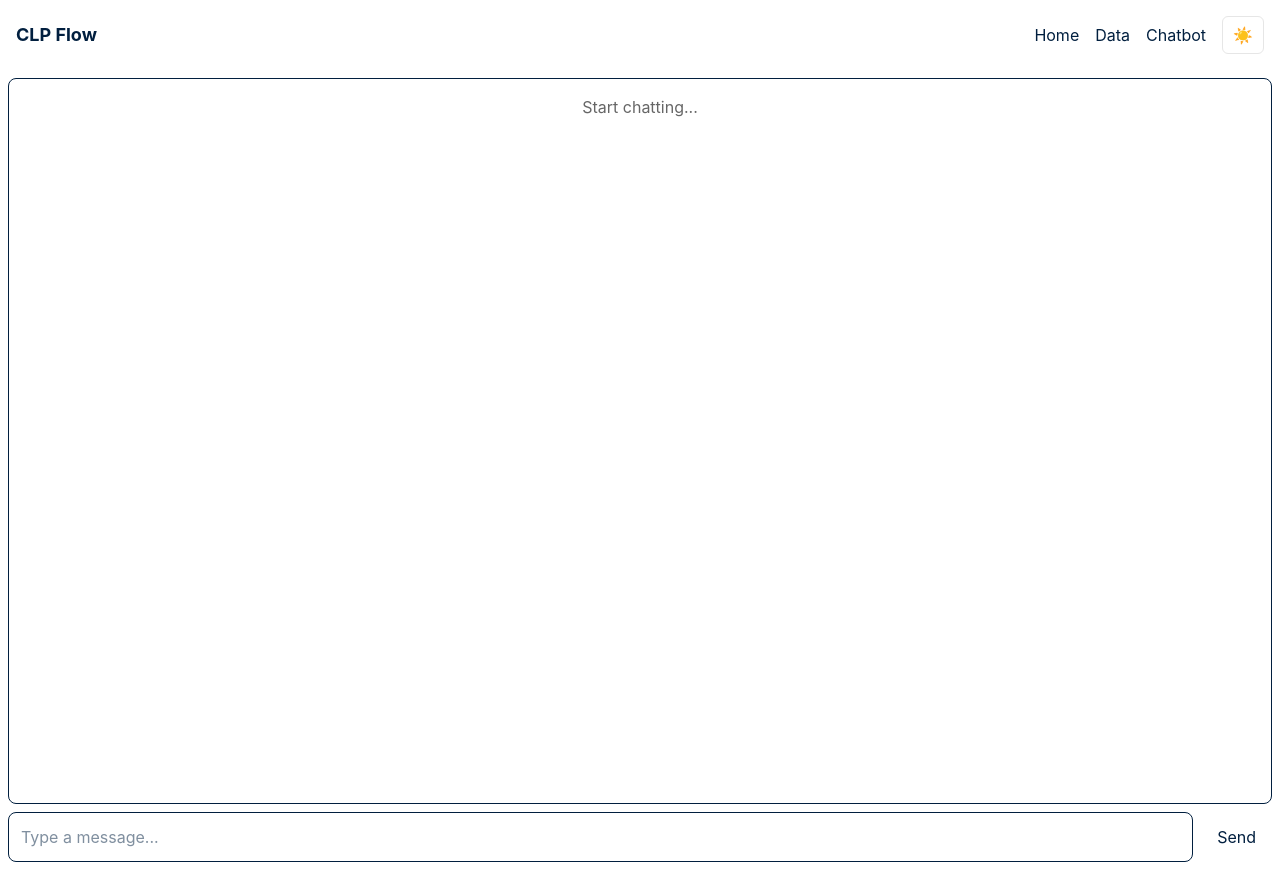
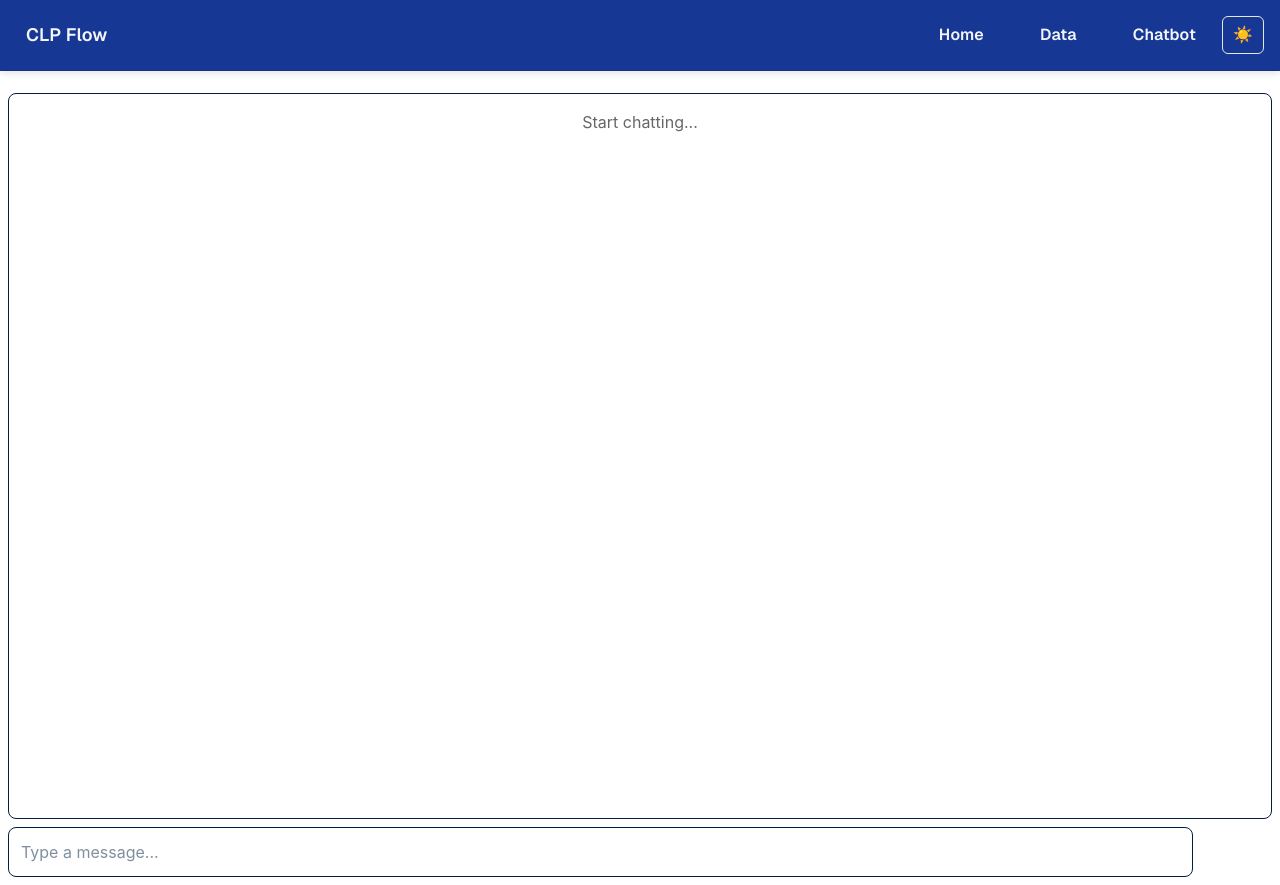
Before and after one commit to wwwwwwwwwwwwwmmmmmm/SBUHacks2025, a Next.js app: page /chatbot in a window 1280 px wide. Built offline with nearby package versions, Linux system fonts and the light colour scheme.

Commit message:
feat: navbar with dark/light theme

```diff
--- a/src/app/globals.css
+++ b/src/app/globals.css
@@ -17,6 +17,10 @@
     --color-primary: 59 130 246; /* blue-500 */
     --color-primary-strong: 37 99 235; /* blue-600 */
     --color-on-primary: 255 255 255; /* text on primary */
+
+    /* Navbar tint for light theme: slightly darker than primary so it reads as a bar */
+    /* DARKENED from 30 64 175 to 22 55 148 to make the bar a bit deeper */
+    --navbar-blue: 22 55 148; /* darker blue */
 
     /* positive (green) */
     --color-positive: 6 95 70; /* green-ish */
@@ -72,6 +76,9 @@
     --color-primary: 59 130 246; /* keep blue primary but looks good on dark */
     --color-primary-strong: 37 99 235;
     --color-on-primary: 255 255 255;
+
+    /* Navbar tint for dark theme: darken slightly from 59 130 246 to 37 99 235 so it's deeper */
+    --navbar-blue: 37 99 235; /* darker blue for dark mode */
 
     --color-card: 6 6 6; /* near black */
     --color-card-border: 34 34 34;
@@ -247,3 +254,84 @@ body {
     /* also provide CSS custom properties with RGB components (no alpha) that tailwind.config references */
     --color-background-rgb: var(--color-background);
 }
+
+/* Helper for links placed on a primary-colored background */
+.text-on-primary {
+    color: var(--on-primary);
+}
+
+/* Navbar styles: a distinct bar with a theme-aware blue tint */
+.app-navbar {
+    /* NOTE: --navbar-blue is provided by the `.light` / `.dark` classes above so
+       the bar changes appropriately with theme while remaining visually distinct. */
+
+    background: rgb(var(--navbar-blue) / 1);
+    color: rgb(255 255 255 / 1);
+
+    /* Prefer the Geist font variable injected on the element; fall back to system font stack */
+    font-family: var(--font-geist-sans), Inter, ui-sans-serif, system-ui, -apple-system, "Segoe UI", Roboto, "Helvetica Neue", Arial, Helvetica, sans-serif;
+
+    /* visual separation: use a subtle border derived from the navbar tint */
+    box-shadow: 0 2px 8px rgba(2, 6, 23, 0.18);
+    border-bottom: 1px solid rgb(var(--navbar-blue) / 0.12);
+
+    /* ensure the bar visually separates from page content */
+    margin-bottom: 14px;
+    z-index: 40;
+}
+
+/* Explicit theme-aware overrides to guarantee visible changes when the body toggles .light/.dark */
+.light .app-navbar {
+    /* darker blue in light mode */
+    background: rgb(var(--navbar-blue) / 1);
+    border-bottom: 1px solid rgba(0, 0, 0, 0.08);
+    box-shadow: 0 2px 8px rgba(2, 6, 23, 0.12);
+}
+
+.dark .app-navbar {
+    /* slightly brighter / more saturated blue in dark mode for contrast */
+    background: rgb(var(--navbar-blue) / 1);
+    border-bottom: 1px solid rgba(255, 255, 255, 0.06);
+    box-shadow: 0 2px 14px rgba(0, 0, 0, 0.6);
+}
+
+/* Link styles inside the navbar */
+.nav-link {
+    color: rgb(255 255 255 / 0.95);
+    padding: 6px 10px;
+    border-radius: 6px;
+    text-decoration: none;
+    font-weight: 600;
+    letter-spacing: 0.2px;
+    transition: background-color 0.12s ease, color 0.12s ease, transform 0.08s ease;
+}
+
+/* Add noticeable gap between inline nav-links (in case utility spacing isn't applied) */
+.app-navbar .nav-link + .nav-link {
+    margin-left: 12px;
+}
+
+.nav-link:hover,
+.nav-link:focus {
+    background: rgba(255, 255, 255, 0.06);
+    color: rgb(255 255 255 / 1);
+    transform: translateY(-1px);
+}
+
+/* Make sure the brand/title stands out a bit more */
+.app-navbar .font-bold {
+    color: rgb(255 255 255 / 1);
+}
+
+/* Responsive tweak: ensure mobile nav has adequate spacing */
+@media (max-width: 640px) {
+    .app-navbar {
+        padding-left: 14px;
+        padding-right: 14px;
+    }
+
+    .app-navbar .nav-link {
+        padding-left: 8px;
+        padding-right: 8px;
+    }
+}
--- a/src/app/layout.tsx
+++ b/src/app/layout.tsx
@@ -24,15 +24,15 @@ export const metadata: Metadata = {
 
 function Navbar() {
   return (
-      <nav className="bg-primary-strong text-on-primary p-4 flex justify-between items-center">
+      <nav className={`${geistSans.variable} app-navbar text-on-primary p-4 flex justify-between items-center`}>
       <div className="font-bold text-lg">
-          <Link href="/" className="hover:text-primary">CLP Flow</Link>
+          <Link href="/" className="nav-link">CLP Flow</Link>
       </div>
           <div className="flex items-center space-x-4">
-              <div className="space-x-4 hidden sm:inline">
-                  <Link href="/" className="hover:text-primary">Home</Link>
-                  <Link href="/results" className="hover:text-primary">Data</Link>
-                  <Link href="/chatbot" className="hover:text-primary">Chatbot</Link>
+              <div className="hidden sm:flex sm:items-center sm:space-x-6">
+                  <Link href="/" className="nav-link">Home</Link>
+                  <Link href="/results" className="nav-link">Data</Link>
+                  <Link href="/chatbot" className="nav-link">Chatbot</Link>
               </div>
               <div className="flex items-center space-x-4">
                   <ThemeToggle/>
--- a/src/components/ThemeToggle.tsx
+++ b/src/components/ThemeToggle.tsx
@@ -1,7 +1,7 @@
 "use client";
 
 import React from "react";
-import {useTheme} from "../utils/theme";
+import {useTheme} from "@/utils/theme";
 
 export default function ThemeToggle() {
     const [theme, , toggle] = useTheme();
```
